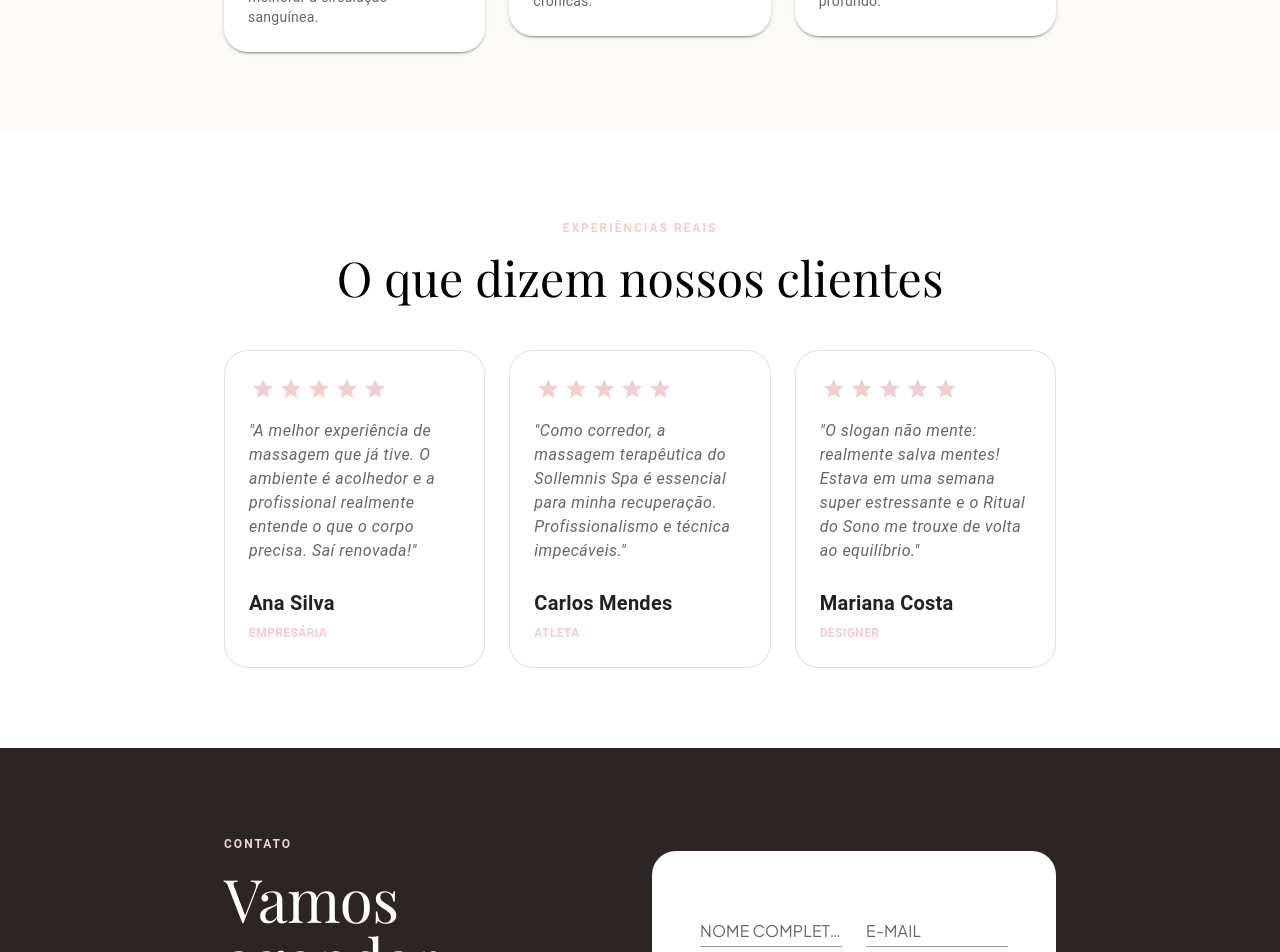
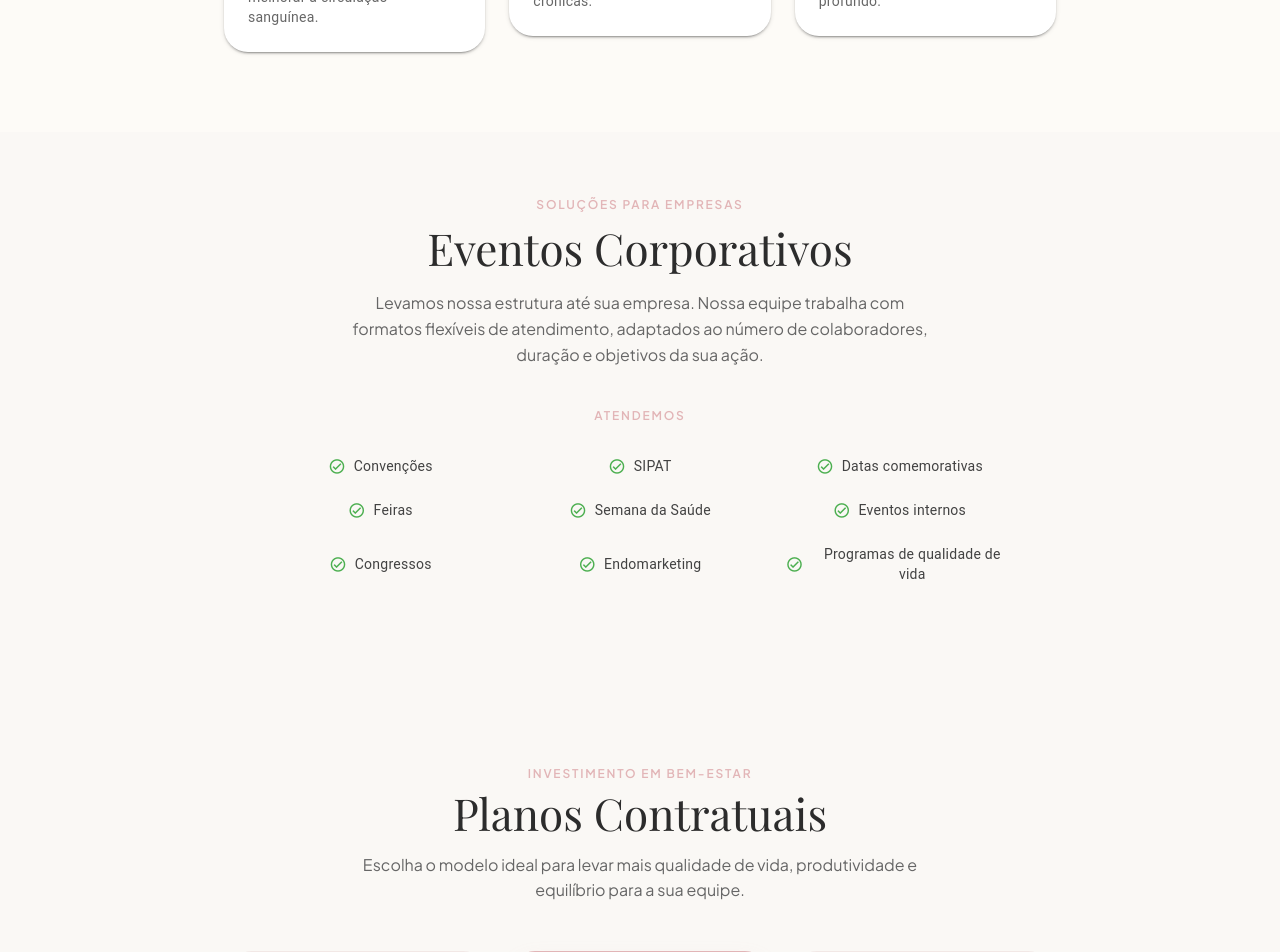
Before and after one commit to leandrogslva/sollemnis_spa, a Vue app: page / in a window 1280 px wide. Shown: the part 2380-3332 px from the top of the page. Built offline with nearby package versions, Linux system fonts and the light colour scheme; a web font is replaced by a local one.

Commit message:
feat: Importando novos componentes.

```diff
--- a/src/App.vue
+++ b/src/App.vue
@@ -7,6 +7,8 @@
       <Hero />
       <About />
       <Services />
+      <CorpEvents />
+      <Plans />
       <Testimonials />
       <Contact />
 
@@ -23,4 +25,6 @@ import Services from './components/Services.vue';
 import Testimonials from './components/Testimonials.vue';
 import Contact from './components/Contact.vue';
 import Footer from './components/Footer.vue';
+import CorpEvents from './components/CorpEvents.vue';
+import Plans from './components/Plans.vue';
 </script>
```
